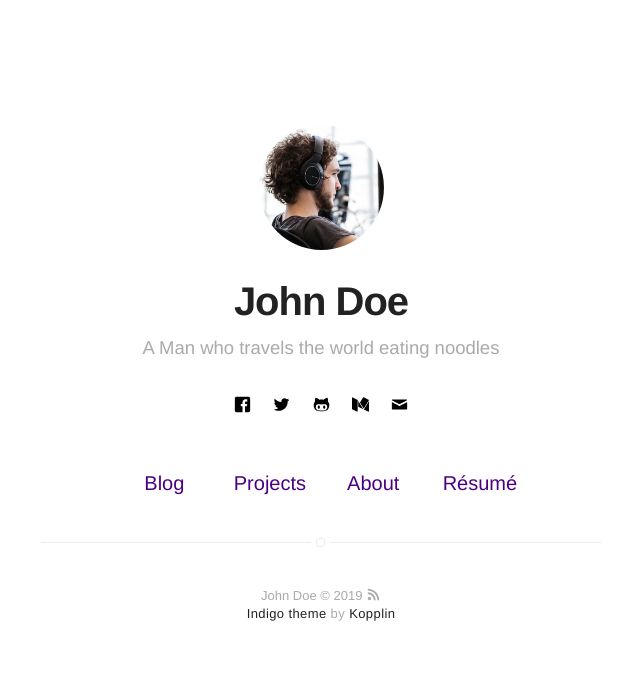
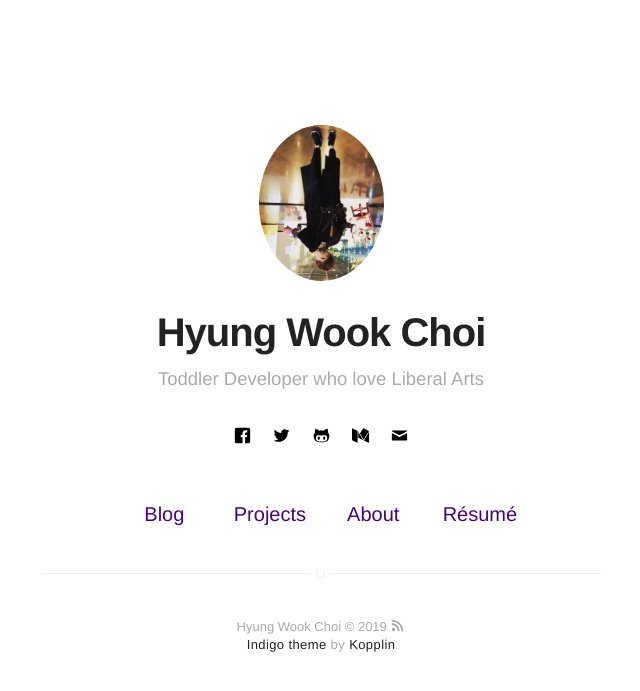
Before and after one commit to choihywook/choihywook.github.io, a Jekyll site: the page built from index.html, in a window 1280 px wide. Shown: the top 691 px of the page, without its empty margins (319-959 px from the left). Built offline with Jekyll 4.4.1, drawn with Linux system fonts in a browser that asks for light colours.

Commit message:
190802_web

```diff
--- a/_config.yml
+++ b/_config.yml
@@ -1,9 +1,9 @@
 # main text of home
-name: John Doe
-bio: A Man who travels the world eating noodles
+name: Hyung Wook Choi
+bio: Toddler Developer who love Liberal Arts
 
 # twitter summary info
-description: A blog about technology and stuff related
+description: Blog of Everything and Anything
 
 # if it's an external image, update below for true
 # better with square images
```
Also changed, not shown: assets/images/profile.jpg, 3 other files.
